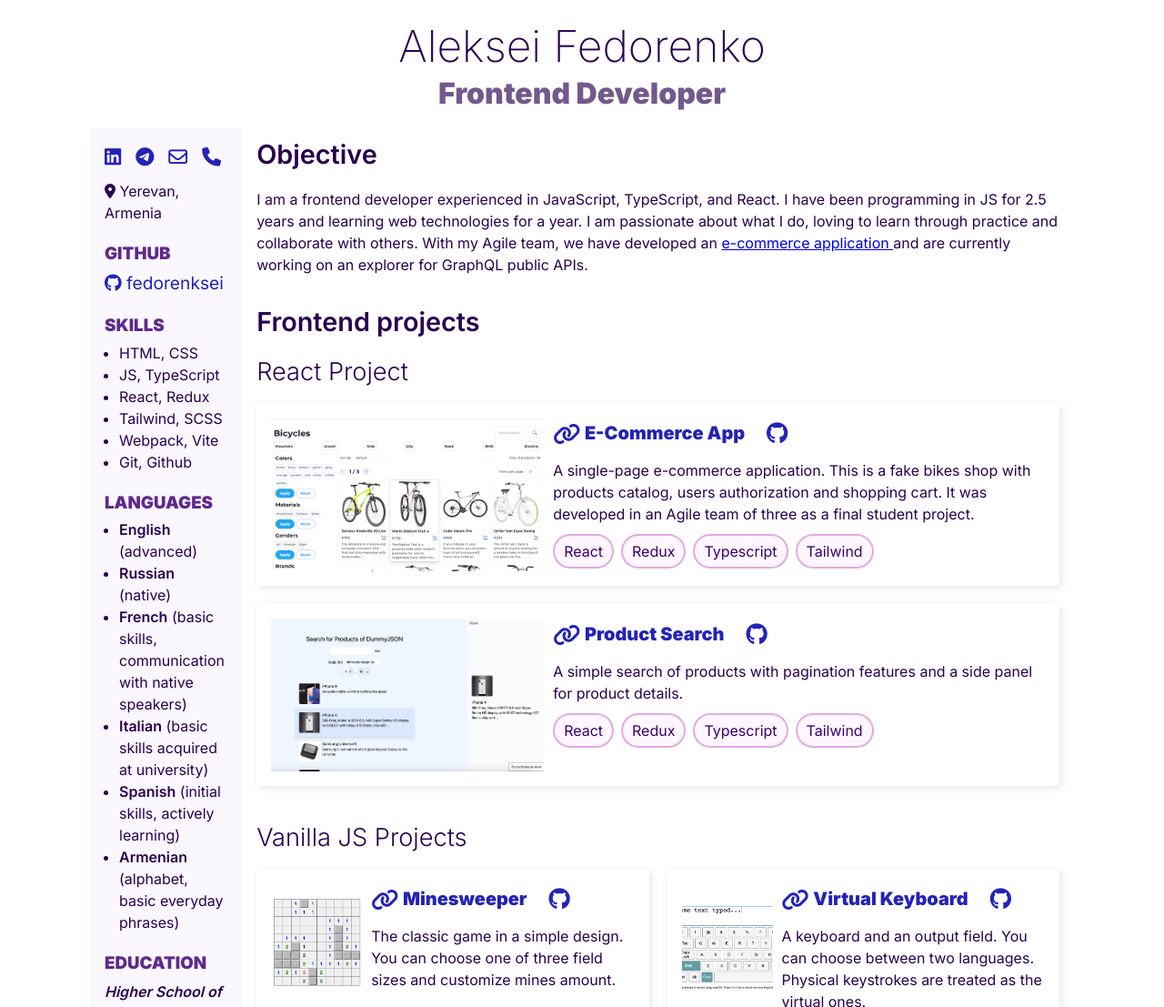
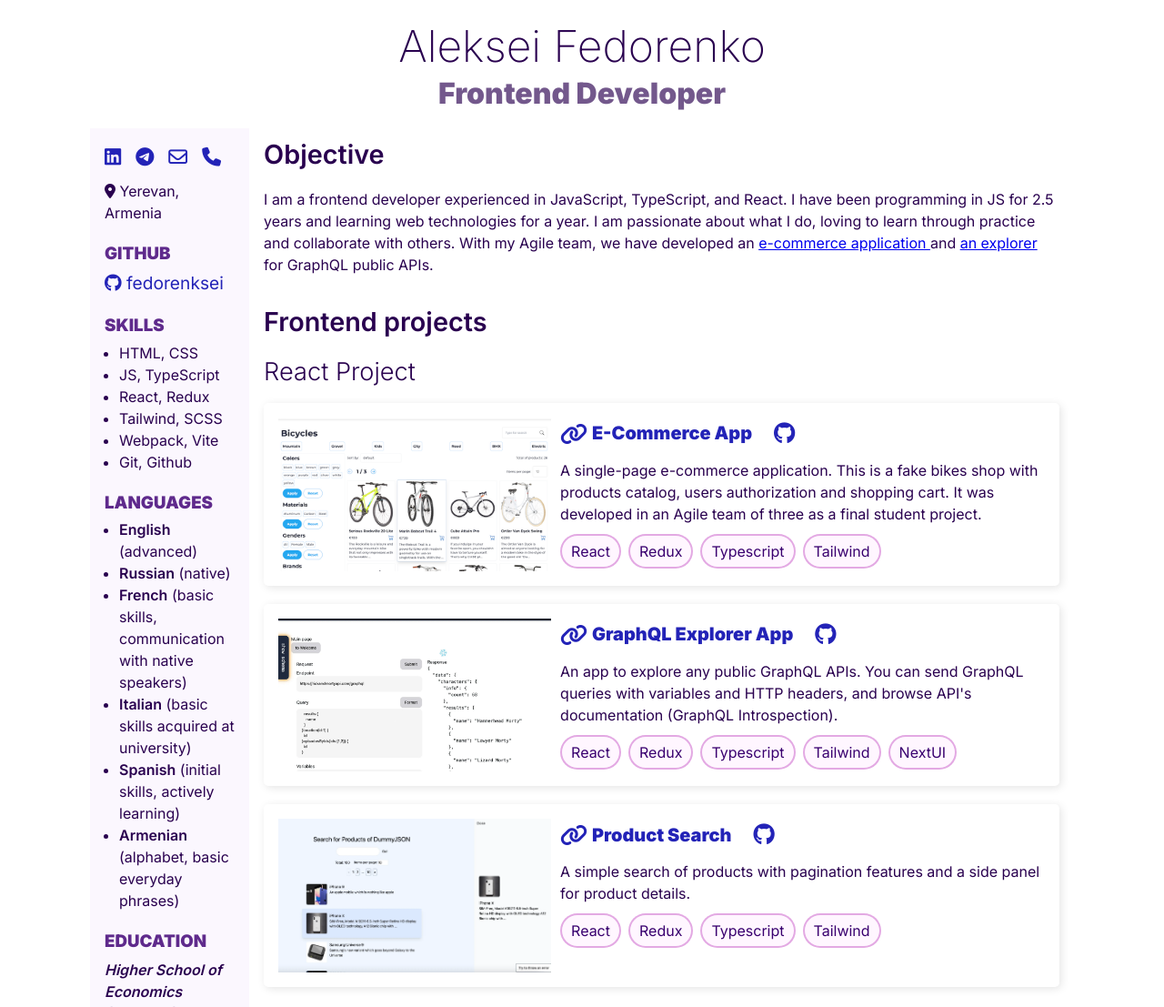
Before and after one commit to fedorenksei/cv, a website: page src/index.html in a window 1280 px wide. Shown: the top 1107 px of the page at 91% size. Drawn offline with Linux system fonts and the light colour scheme.

Commit message:
feat: add graphql app

```diff
--- a/src/index.html
+++ b/src/index.html
@@ -148,7 +148,8 @@
               do, loving to learn through practice and collaborate with others.
               With my Agile team, we have developed an
               <a href="#ec-app"> e-commerce application </a>
-              and are currently working on an explorer for GraphQL public APIs.
+              and <a href="#graphql-app">an explorer</a> for GraphQL public
+              APIs.
             </p>
           </section>
 
@@ -164,7 +165,7 @@
                 >
                   <img
                     src="./assets/projects/ec-app.webp"
-                    alt="Minesweeper app"
+                    alt="E-Commerce app"
                     class="project__image"
                   />
                   <div class="project__info">
@@ -200,6 +201,52 @@
                       <span class="project-keyword">Redux</span>
                       <span class="project-keyword">Typescript</span>
                       <span class="project-keyword">Tailwind</span>
+                    </div>
+                  </div>
+                </article>
+
+                <article
+                  class="project project_wide"
+                  id="graphql-app"
+                >
+                  <img
+                    src="./assets/projects/graphql-app.webp"
+                    alt="GraphQL Explorer app"
+                    class="project__image"
+                  />
+                  <div class="project__info">
+                    <div class="project-head-wrapper">
+                      <a
+                        class="link"
+                        href="https://graphql-rss-react.netlify.app/"
+                        target="_blank"
+                        rel="noopener noreferrer"
+                      >
+                        <div class="project-name-wrapper">
+                          <i class="fa-solid fa-link"></i>
+                          <h5 class="project__name">GraphQL Explorer App</h5>
+                        </div>
+                      </a>
+                      <a
+                        class="link"
+                        href="https://github.com/fedorenksei/graphiql-app"
+                        target="_blank"
+                        rel="noopener noreferrer"
+                        title="Github repository"
+                        ><i class="fa-brands fa-github"></i
+                      ></a>
+                    </div>
+                    <p class="project__description">
+                      An app to explore any public GraphQL APIs. You can send
+                      GraphQL queries with variables and HTTP headers, and
+                      browse API's documentation (GraphQL Introspection).
+                    </p>
+                    <div class="project-keywords">
+                      <span class="project-keyword">React</span>
+                      <span class="project-keyword">Redux</span>
+                      <span class="project-keyword">Typescript</span>
+                      <span class="project-keyword">Tailwind</span>
+                      <span class="project-keyword">NextUI</span>
                     </div>
                   </div>
                 </article>
```
Also changed, not shown: src/assets/projects/graphql-app.webp (added).
